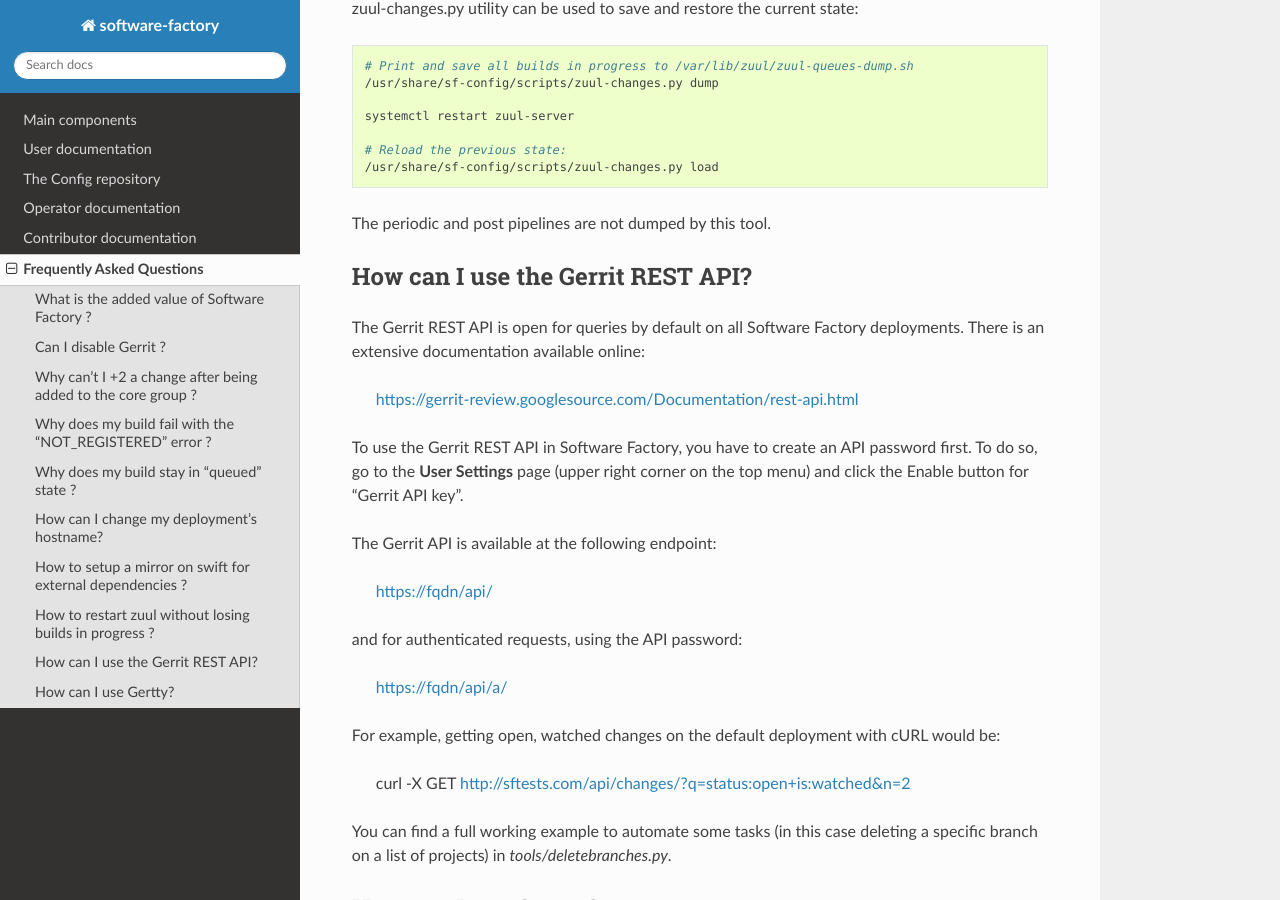
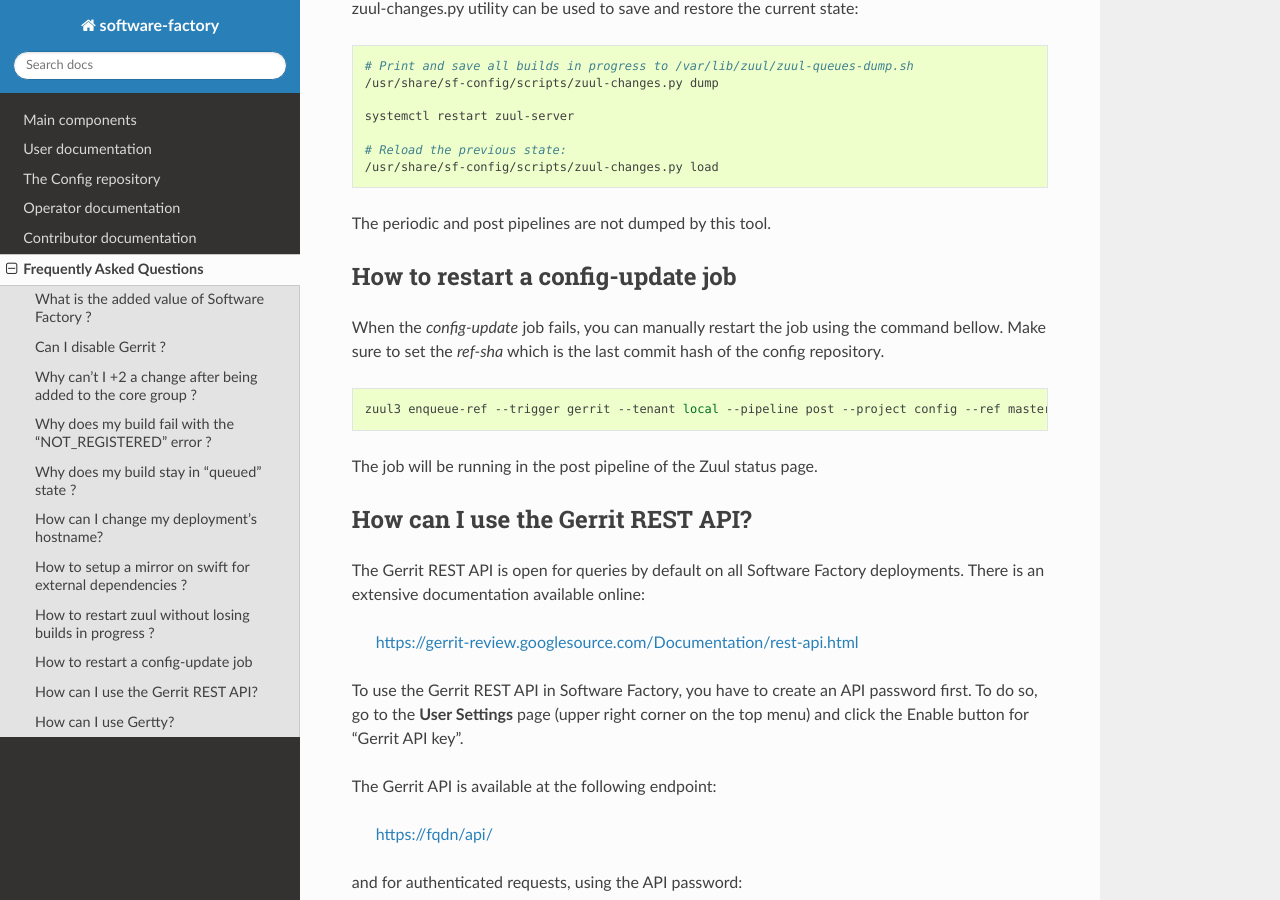
Before and after one commit to softwarefactory-project/sf-docs, a Sphinx documentation site: the page built from docs/faqs.rst, in a window 1280 px wide and 900 px high, scrolled down 3171 px. Built offline with Sphinx 7.4.7 and the Read the Docs theme 2.0.0, drawn with Linux system fonts in a browser that asks for light colours.

Commit message:
Add in faq - how to restart the config-update job
Change-Id: Ifc959ecdff1167a51127e40d7509386279faf6d6

```diff
--- a/docs/faqs.rst
+++ b/docs/faqs.rst
@@ -161,6 +161,18 @@ to save and restore the current state:
 
 The periodic and post pipelines are not dumped by this tool.
 
+How to restart a config-update job
+..................................
+
+When the *config-update* job fails, you can manually restart the job using
+the command bellow. Make sure to set the *ref-sha* which is the last commit
+hash of the config repository.
+
+.. code-block:: bash
+
+    zuul3 enqueue-ref --trigger gerrit --tenant local --pipeline post --project config --ref master --newrev ref-sha
+
+The job will be running in the post pipeline of the Zuul status page.
 
 .. _gerrit-rest-api:
 
```
